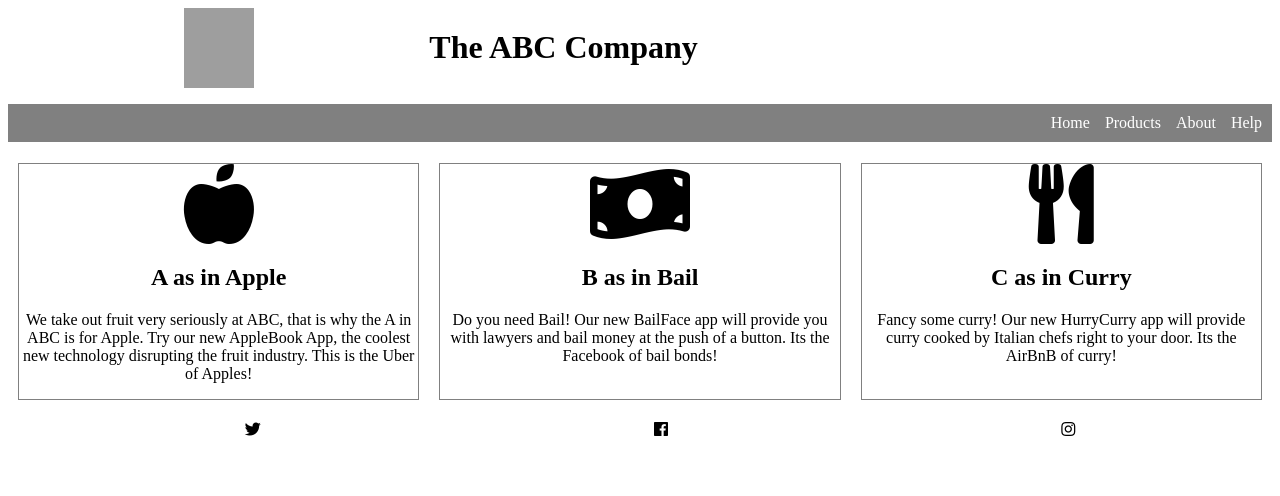
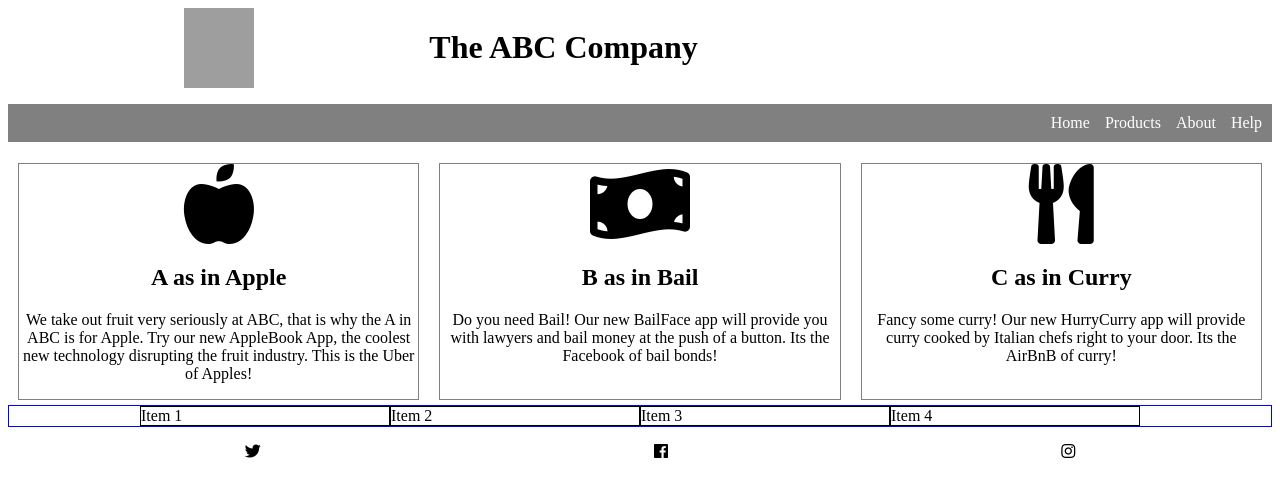
Before and after one commit to Alfredo08/Web-Fundamentals-September-2022, a plain HTML site: page Week 1/Day 3/index.html in a window 1280 px wide. Drawn offline with Linux system fonts and the light colour scheme; grey boxes are pictures that could not be loaded.

Commit message:
Flex our blocks

```diff
--- /dev/null
+++ b/Week 1/Day 3/Flex our blocks/css/styles.css
@@ -0,0 +1,44 @@
+.container{
+    width: 950px;
+    background-color: silver;
+    margin: 0px auto;
+    display: flex;
+    flex-direction: column;
+    padding: 20px;
+}
+.top-nav {
+    height: 150px;
+    background-color: green;
+    margin-bottom: 20px;
+}
+.side-nav {
+    height: 300px;
+    width: 200px;
+    background-color: blue;
+    margin-right: 20px;
+}
+.main {
+    height: 400px;
+    width: 700px;
+    background-color: red;
+    padding: 20px;
+}
+.sub-content {
+    height: 200px;
+    width: 210px;
+    background-color: yellow;
+    margin-right: 10px;
+}
+#advertisement {
+    height: 120px;
+    width: 660px;
+    background-color: purple;
+}
+.row {
+    display: flex;
+    flex-direction: row;
+}
+
+#advertisement{
+    margin-top: 30px;
+}
--- a/Week 1/Day 3/css/styles.css
+++ b/Week 1/Day 3/css/styles.css
@@ -1,3 +1,6 @@
+*{
+    box-sizing: border-box;
+}
 
 header{
     display: flex;
@@ -59,3 +62,22 @@
     justify-content: space-around;
     list-style: none;
 }
+
+.container{
+    display: flex;
+    flex-direction: row;
+    /* flex-wrap: wrap; */
+    justify-content: center;
+    align-items: flex-end;
+    border: 1px solid blue;
+}
+
+.item{
+    border: 1px solid black;
+    width: 250px;
+    /* flex: 50%; */
+}
+
+.special{
+    align-self: flex-start;
+}
--- a/Week 1/Day 3/index.html
+++ b/Week 1/Day 3/index.html
@@ -55,6 +55,20 @@
 				</p>
 			</section>
 		</main>
+		<section class="container">
+			<div class="item special">
+				Item 1
+			</div>
+			<div class="item">
+				Item 2
+			</div>
+			<div class="item">
+				Item 3
+			</div>
+			<div class="item">
+				Item 4
+			</div>
+		</section>
 		<footer>
 			<ul class="social">
 				<li class="social_icon"><i class="fab fa-twitter"></i></li>
```
Also changed, not shown: Week 1/Day 3/Flex our blocks/index.html (added, +23 -0 lines), 1 other file.
